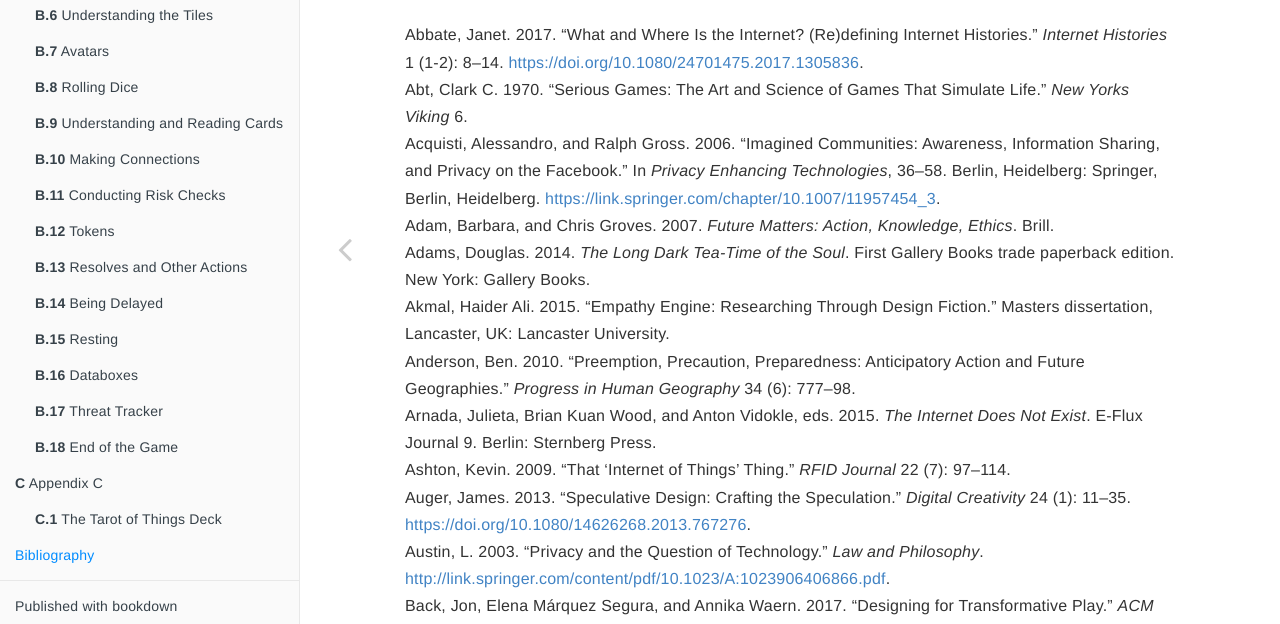
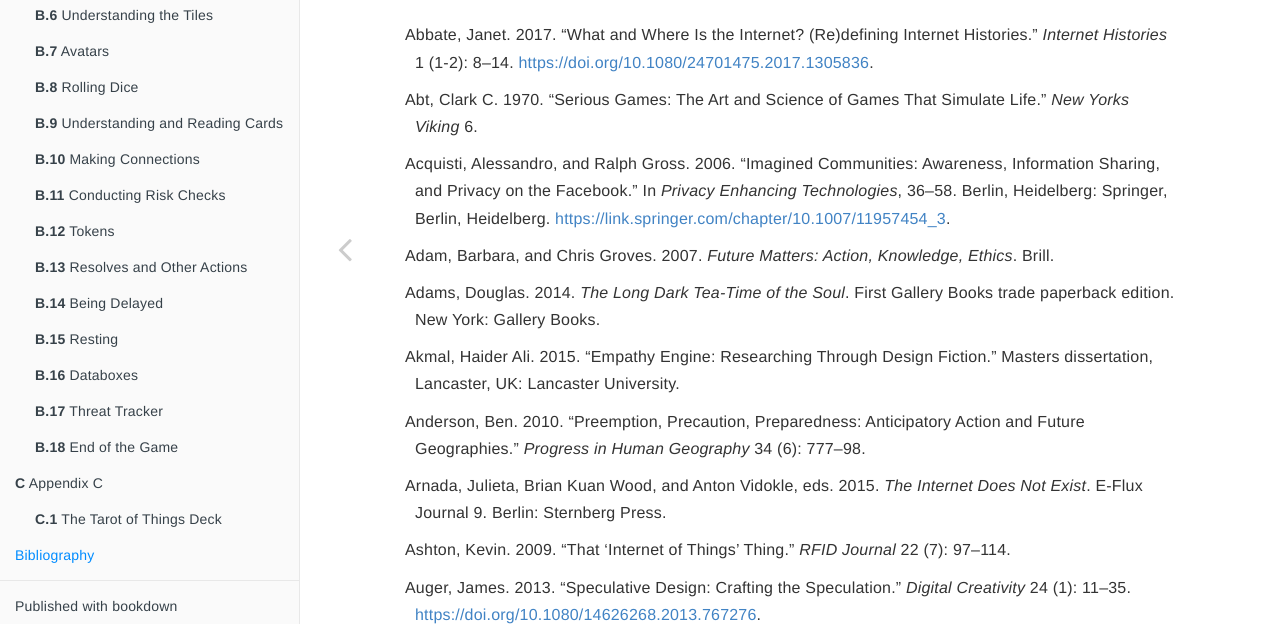
Before and after one commit to haakmal/phd-thesis, a plain HTML site: page bibliography.html in a window 1280 px wide. Shown: the part 176-800 px from the top of the page. Drawn offline with nearby package versions, Linux system fonts and the light colour scheme; some packages are replaced by stand-ins of ours.

Commit message:
Update bibliography.html
Patched CSS for CSL entries

```diff
--- a/bibliography.html
+++ b/bibliography.html
@@ -123,6 +123,8 @@ code span.wa { color: #60a0b0; font-weight: bold; font-style: italic; } /* Warni
 div.csl-bib-body { }
 div.csl-entry {
   clear: both;
+  margin: 0 0 1rem 1rem;
+  text-indent: -1rem;
 }
 .hanging div.csl-entry {
   margin-left:2em;
```
